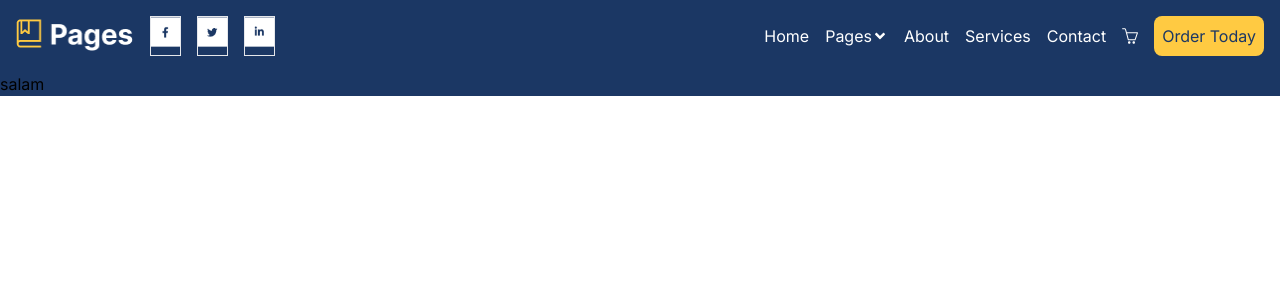
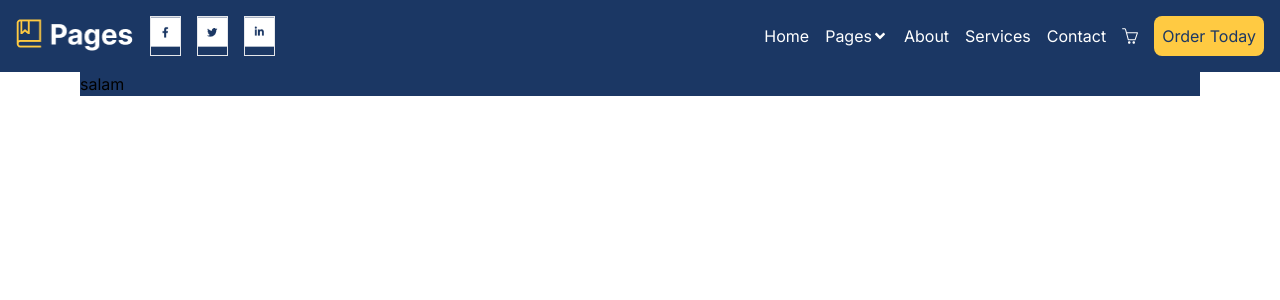
Before and after one commit to QulamSamadli/book-webflow, a Next.js app: page / in a window 1280 px wide. Shown: the top 300 px of the page. Built offline with nearby package versions, Linux system fonts and the light colour scheme.

Commit message:
chnages tailwind config

```diff
--- a/tailwind.config.ts
+++ b/tailwind.config.ts
@@ -8,11 +8,7 @@
   ],
   theme: {
     extend: {
-      backgroundImage: {
-        "gradient-radial": "radial-gradient(var(--tw-gradient-stops))",
-        "gradient-conic":
-          "conic-gradient(from 180deg at 50% 50%, var(--tw-gradient-stops))",
-      },
+
     },
     screens: {
       'sm': '640px',
@@ -26,12 +22,21 @@
 
       'xl': '1280px',
       // => @media (min-width: 1280px) { ... }
+      "2xl": "1536px",
+      // => @media (min-width: 1536px) { ... }
 
 
 
     },
     container: {
       center: true,
+      padding: {
+        DEFAULT: "1rem",
+        sm: "2rem",
+        lg: "4rem",
+        xl: "5rem",
+        "2xl": "6rem",
+      },
     },
   },
   plugins: [],
```
